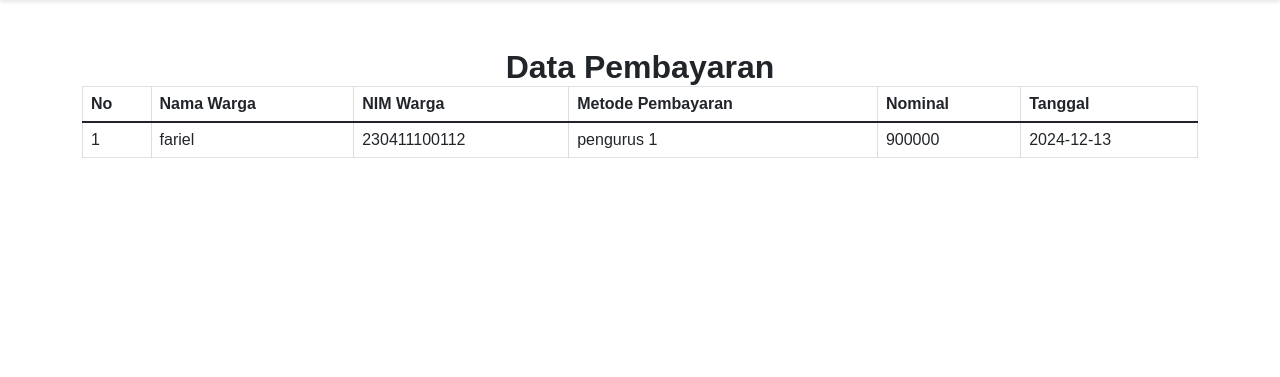
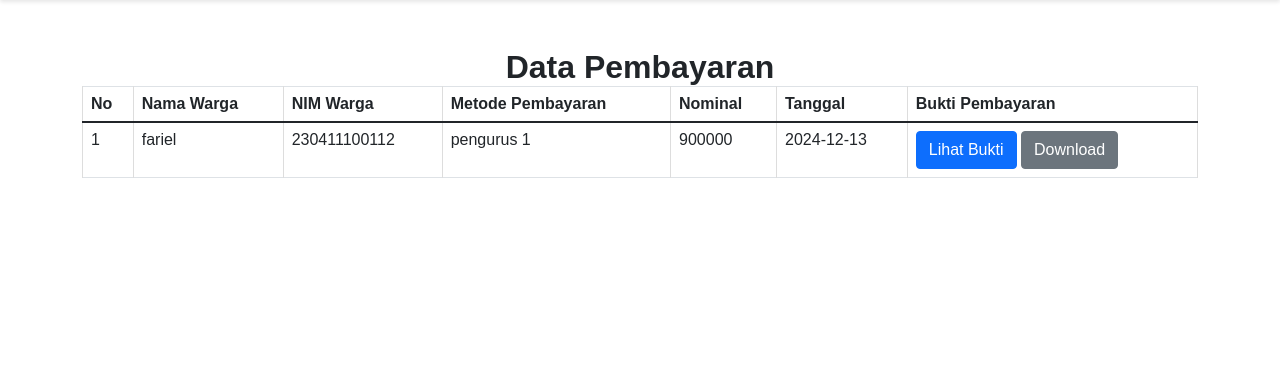
Before and after one commit to ArzeonXyl/asrama, a PHP site: page /info_pembayaran.php in a window 1280 px wide. Shown: the part 143-520 px from the top of the page. Run offline with PHP 8.4, Linux system fonts and the light colour scheme; a user stored in the database is signed in; data comes from the database, SQL or seed files in the repository.

Commit message:
update_loginnn

```diff
--- a/admin/template/head.php
+++ b/admin/template/head.php
@@ -1,6 +1,6 @@
 <?php
       session_start();
-      if (!isset($_SESSION['logged_in']) OR $_SESSION['logged_in'] == false) {
+      if (!isset($_SESSION['logged_in']) AND $_SESSION['role'] = 'admin') {
           header("Location: ../../login/login_warga.php");
           exit();
       }
--- a/admin/template/top-bar.php
+++ b/admin/template/top-bar.php
@@ -27,7 +27,7 @@
             </div>
             <i class="fas fa-chevron-down text-gray-500 cursor-pointer" id="profileMenuButton"></i>
             <div class="absolute right-0 mt-12 w-48 bg-white rounded-lg shadow-lg py-2 hidden" id="profileMenu">
-                <a class="block px-4 py-2 text-gray-800 hover:bg-gray-100" href="../../login/logout.php">
+                <a class="block px-4 py-2 text-gray-800 hover:bg-gray-100" href="../../login/logout_admin.php">
                     <i class="fas fa-sign-out-alt mr-2"></i>
                     Logout
                 </a>
--- a/home/info_pembayaran.php
+++ b/home/info_pembayaran.php
@@ -16,6 +16,7 @@ $result_pembayaran = $query_pembayaran->fetch_all(MYSQLI_ASSOC);
 
 <!DOCTYPE html>
 <html lang="en">
+
     <head>
         <meta charset="UTF-8">
         <meta name="viewport" content="width=device-width, initial-scale=1.0">
@@ -28,20 +29,27 @@ $result_pembayaran = $query_pembayaran->fetch_all(MYSQLI_ASSOC);
             width: 100%;
             border-collapse: collapse;
         }
-        th, td {
+
+        th,
+        td {
             border: 1px solid #ddd;
             padding: 8px;
         }
+
         th {
             background-color: #f2f2f2;
             text-align: left;
         }
+
         td {
             text-align: left;
         }
-        <?php include 'assets/style.css'; ?>
+
+        <?php include 'assets/style.css';
+        ?>
         </style>
     </head>
+
     <body>
         <div class="container mt-5">
             <h1 class="text-center">Data Pembayaran</h1>
@@ -54,6 +62,7 @@ $result_pembayaran = $query_pembayaran->fetch_all(MYSQLI_ASSOC);
                         <th>Metode Pembayaran</th>
                         <th>Nominal</th>
                         <th>Tanggal</th>
+                        <th>Bukti Pembayaran</th>
                     </tr>
                 </thead>
                 <tbody>
@@ -67,6 +76,15 @@ $result_pembayaran = $query_pembayaran->fetch_all(MYSQLI_ASSOC);
                         <td><?= htmlspecialchars($data['metode_pembayaran']); ?></td>
                         <td><?= htmlspecialchars($data['nominal']); ?></td>
                         <td><?= htmlspecialchars($data['tanggal_pembayaran']); ?></td>
+                        <td>
+                            <?php if (!empty($data['bukti_pembayaran'])): ?>
+                            <a href="../login/<?=($data['bukti_pembayaran']); ?>" target="_blank"
+                                class="btn btn-primary">Lihat Bukti</a>
+                                <a href="../login/<?=($data['bukti_pembayaran']); ?>" download class="btn btn-secondary">Download</a>
+                            <?php else: ?>
+                            <span>Tidak Ada Bukti</span>
+                            <?php endif; ?>
+                        </td>
                     </tr>
                     <?php endforeach; ?>
                     <?php else: ?>
@@ -79,4 +97,5 @@ $result_pembayaran = $query_pembayaran->fetch_all(MYSQLI_ASSOC);
         </div>
     </body>
     <?php include 'assets/footer.php'; ?>
+
 </html>
--- a/login/register_warga.php
+++ b/login/register_warga.php
@@ -25,11 +25,11 @@ if (isset($_POST['tambah'])) {
     } else {
         // Check if NIM already exists in pendaftaran table
         $nim = mysqli_real_escape_string($conn, $input['NIM']);
-        $check_nim = "SELECT nim_pendaftaran FROM pendaftaran WHERE nim_pendaftaran = '$nim'";
+        $check_nim = "SELECT nim_pendaftaran FROM pendaftaran, warga_asrama WHERE nim_pendaftaran = '$nim' OR nim_warga= '$nim'";
         $result = mysqli_query($conn, $check_nim);
 
         if (mysqli_num_rows($result) > 0) {
-            $errors['NIM'] = "NIM sudah terdaftar dalam sistem pendaftaran.";
+            $errors['NIM'] = "NIM sudah terdaftar dalam sistem pendaftaran atau sudah terdaftar.";
         }
     }
     if (empty($input['password'])) {
```
Also changed, not shown: login/logout_admin.php (added, +7 -0 lines), login/pembayaran.php (+6 -2 lines), login/success.php (+14 -6 lines), login/bukti_pembayaran/pengurus_1_12323_1734919093.png (added), login/bukti_pembayaran/pengurus_1_12323_1734919230.png (added), login/bukti_pembayaran/pengurus_1_23123_1734918567.png (added). Lines whose indentation alone changed are shown as unchanged.
